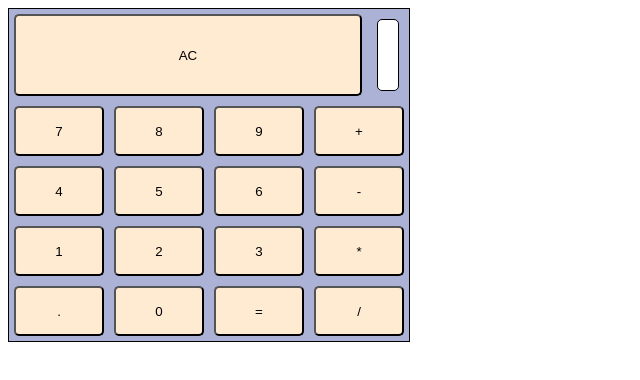
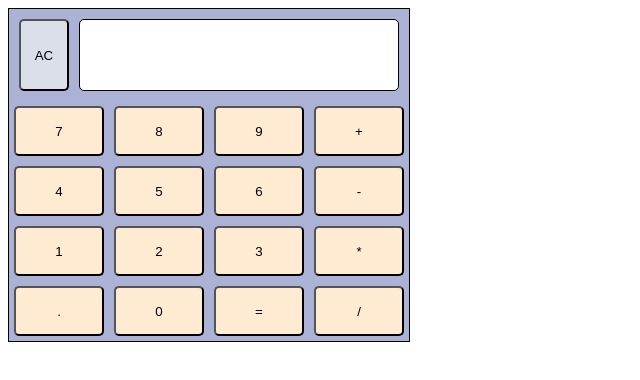
Before and after one commit to Toprak2/calculator, a plain HTML site: page index.html in a window 1280 px wide. Shown: the whole page, without its empty margins (0-640 px from the left). Drawn offline with Linux system fonts and the light colour scheme.

Commit message:
Add color ,margin to Ac button font size to result

```diff
--- a/style.css
+++ b/style.css
@@ -10,6 +10,7 @@ button{
 .f{
     display: flex;
     flex-wrap: wrap;
+
 }
 #calculator{
     max-width: 400px;
@@ -23,4 +24,12 @@ button{
     margin: 10px;
     background-color: white;
     border-radius: 5px;
+    font-size: 42px;
+    flex-grow: 1;
 }
+#AC_button{
+    flex-grow: 0;
+    padding: 0px;
+    margin: 10px 0 10px 10px;
+    background-color:#DBDFEA;
+}
```
